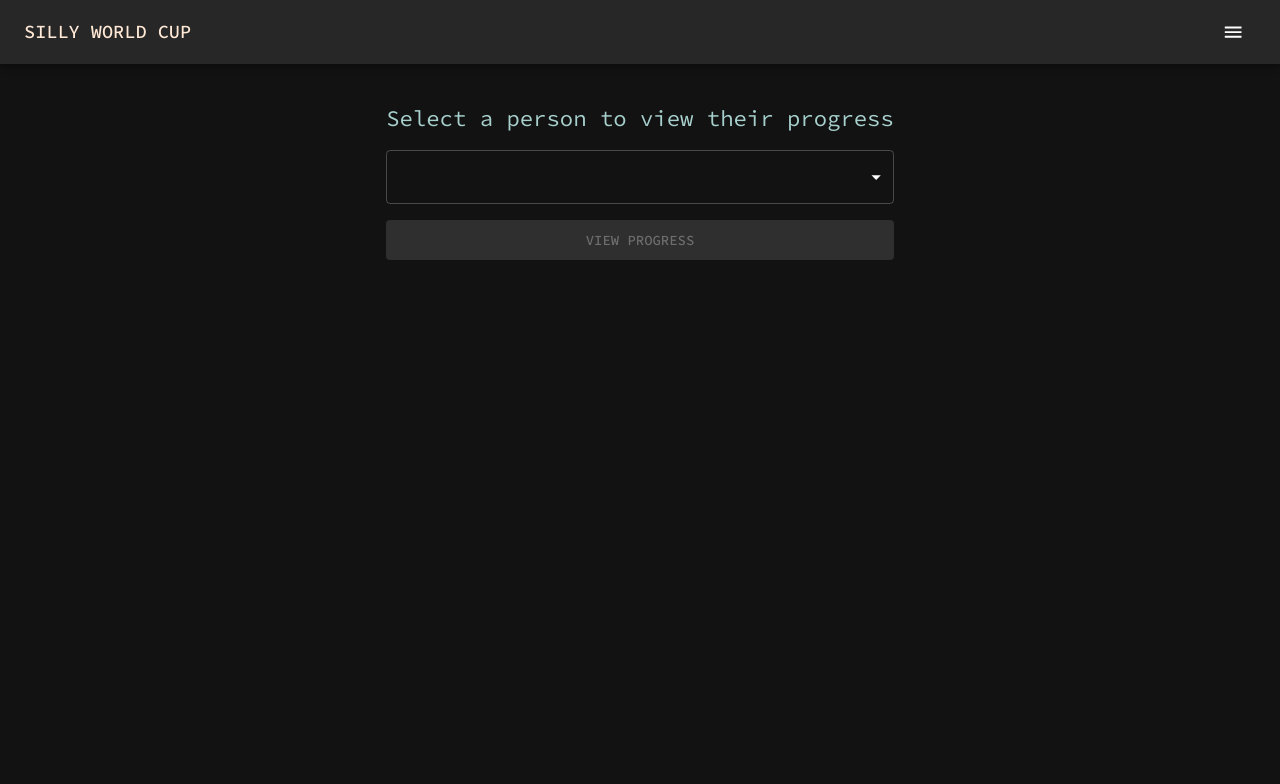
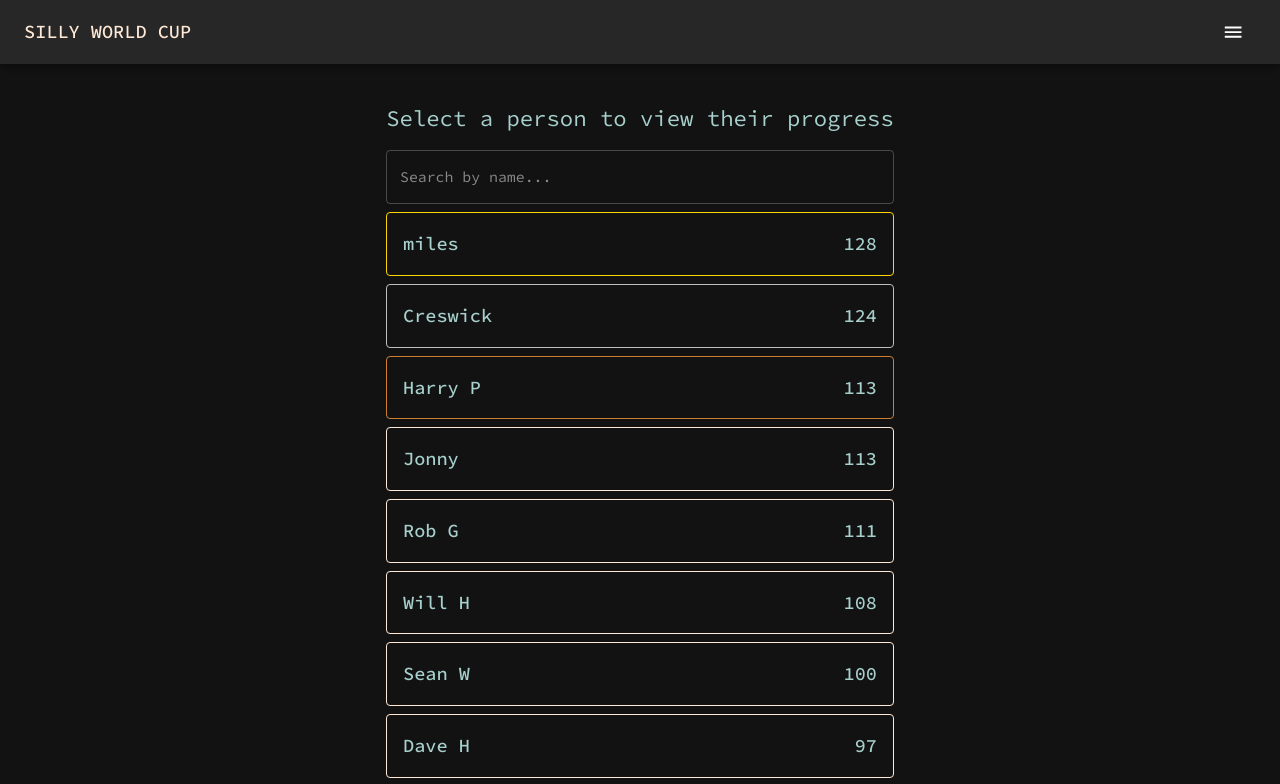
Before and after one commit to mdnrosen/sillyWC23, a React (Vite) app: page / in a window 1280 px wide. Shown: the top 784 px of the page. Built offline with nearby package versions, Linux system fonts and the light colour scheme.

Commit message:
rejigged homepage

```diff
--- a/src/pages/SearchPerson.jsx
+++ b/src/pages/SearchPerson.jsx
@@ -1,14 +1,38 @@
-import React, { useState } from 'react'
+import React, { useState, useEffect } from 'react'
 import { useNavigate } from 'react-router-dom'
 import { body as people } from '../assets/data/allGuesses.json'
 
-import { Box,  Button, Select, FormControl, MenuItem, TextField, Typography } from '@mui/material'
+import { Box, Paper, TextField, Typography } from '@mui/material'
+import { overallScore } from '../utils/marking'
+import { compare } from '../utils/helpers'
 
 export const SearchPerson = () => {
-  const [ chosen, setChosen ] = useState('')
   const [ search, setSearch ] = useState('')
+  const [ marked, setMarked ] = useState([])
+
+    useEffect(() => {
+        const result = people.map(p => {
+          return {
+              ...p,
+              score: overallScore(p)
+          }
+        })
+        setMarked(result.sort(compare))
+    },[])
+
+    const filtered = () => {
+        const regexp = new RegExp(search, 'i')
+        return marked.filter(m => regexp.test(m.name))
+    }
 
 
+    const getBGColor = (i) => {
+        if (i === 0) return 'gold'
+        if (i === 1) return '#c0c0c0'
+        if (i === 2) return '#CD7F32'
+        return 'primary.main'
+
+    }
   const navigate = useNavigate();
   return (
     <Box sx={{ px: 2, my: 5, mx: 'auto', width: { md: '60%'}}}>
@@ -18,31 +42,22 @@ export const SearchPerson = () => {
             sx={{ mb: 2, textAlign: 'center' }}
         >Select a person to view their progress
         </Typography>
-        {/* <TextField
+        <TextField
+            sx={{ mb: 1}}
+            placeholder="Search by name..."
             fullWidth
             onChange={(e) => setSearch(e.target.value)}
-        /> */}
-        <FormControl fullWidth>
-            <Select
-                name="Chosen"
-                value={chosen}
-                onChange={e => setChosen(e.target.value)}
-            >
-            {people.map(person => (
-                <MenuItem key={person.id} value={person.id}>{person.name}</MenuItem>
-            ))}
+        />
+        {filtered().map((m, i) => (
+            <Box onClick={() => navigate(`/${m.id}`)}>
+                <Paper variant='outlined' sx={{ cursor: 'pointer', color: 'secondary.main', p: 2, mb: 1, display: 'flex', justifyContent: 'space-between', border: 1, borderColor: getBGColor(i) }}>
+                    <Typography variant="h6">{m.name}</Typography>
+                    <Typography variant="h6">{m.score}</Typography>
 
-            </Select>
-            <Button
-                sx={{ mt: 2}}
-                size="large"
-                variant="contained"
-                color="secondary"
-                disabled={!chosen}
-                onClick={() => navigate(`/${chosen}`)}
-            >View Progress</Button>
-        </FormControl>
+                </Paper>
+            </Box>
 
+        ))}
     </Box>
   )
 }
--- a/src/utils/helpers.js
+++ b/src/utils/helpers.js
@@ -41,3 +41,14 @@ export const getBorder = (results) => {
         return 'error.main'
     }
   }
+
+
+  export const compare = ( a, b ) => {
+    if ( a.score > b.score ){
+      return -1;
+    }
+    if ( a.score < b.score ){
+      return 1;
+    }
+    return 0;
+  }
--- a/src/utils/marking.js
+++ b/src/utils/marking.js
@@ -247,3 +247,12 @@ export const markNumbers = (guesses) => {
     })
     return results
 }
+
+export const overallScore = (person) => {
+    const eng = markEngland(person.guesses).reduce((a, b) => a + b.score, 0);
+    const num = markNumbers(person.guesses).reduce((a, b) => a + b.score, 0);
+    const h2h = markh2h(person.guesses).reduce((a, b) => a + b.score, 0);
+    const multi = markMultis(person.guesses).reduce((a, b) => a + b.score, 0);
+    const standings = markStandings(person.guesses).score
+    return eng + num + h2h + multi + standings
+}
```
